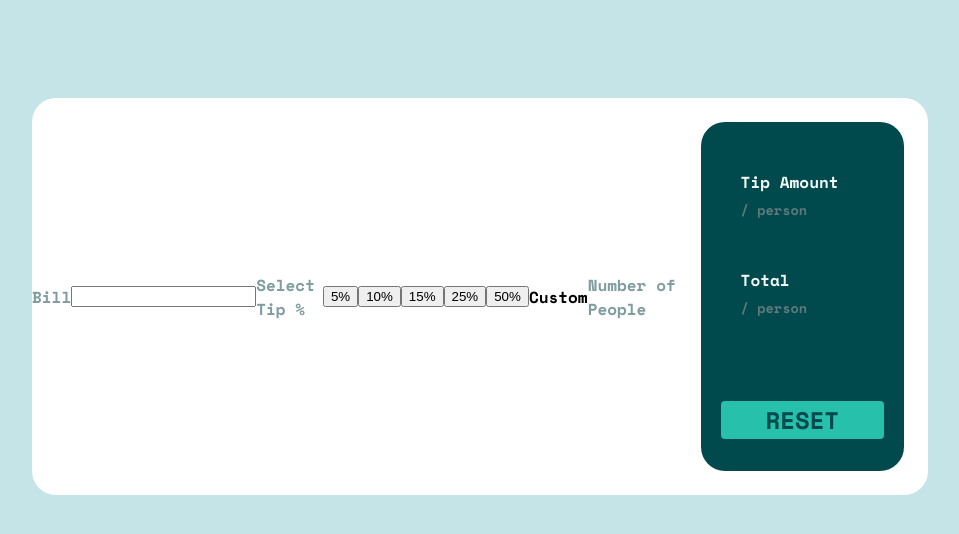
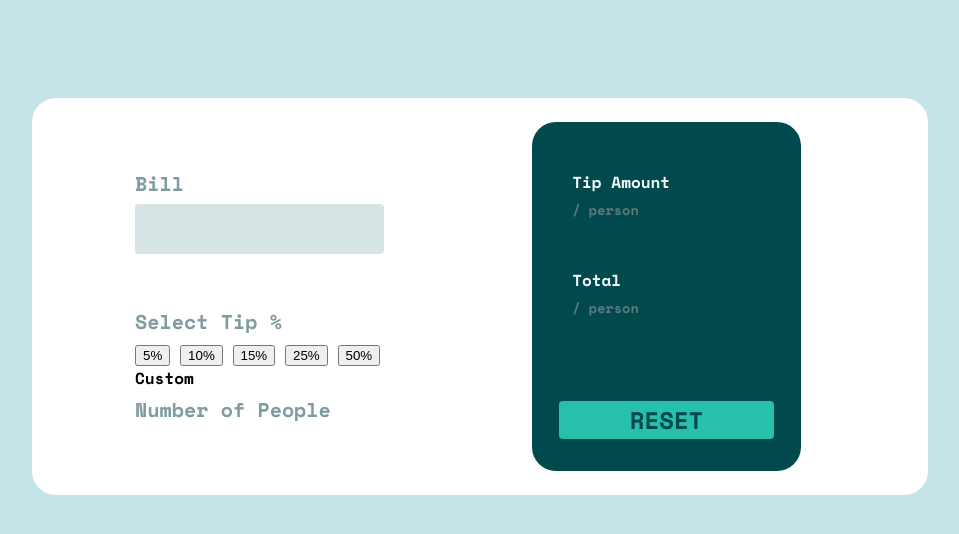
Before and after one commit to stefannpv/tips-calulator-app, a plain HTML site: page index.html in a window 1280 px wide. Shown: the part 236-770 px from the top of the page, without its empty margins (160-1119 px from the left). Drawn offline with nearby package versions, Linux system fonts and the light colour scheme.

Commit message:
More styles

```diff
--- a/index.html
+++ b/index.html
@@ -24,20 +24,27 @@
     <div class="wrapper">
 
     <div class="hero">
+
+      <div class="firstSection">
         <p class="pType1">Bill</p>
 
-    <input type="text" id="bill" name="Bill" required
-    minlength="1" maxlength="8" size="20">
+        <input type="text" id="bill" name="Bill">
+        <!-- required
+        minlength="1" maxlength="8" size="20"> -->
 
       <p class="pType1">Select Tip %</p>
+      <div class="divButtons">
         <button id="1">5%</button>
         <button id="2">10%</button>
         <button id="3">15%</button>
         <button id="4">25%</button>
         <button id="5">50%</button>
+      </div>
       Custom
 
       <p class="pType1">Number of People</p>
+      </div>
+
 
 <div class="secondSection">
 
--- a/styles.css
+++ b/styles.css
@@ -28,17 +28,42 @@ body, html{
     border-radius:1.5rem;
 }
 
+.firstSection{
+    display:inline-flexbox;
+    justify-content: left;
+    align-items: flex-start;
+    padding-right: 8rem;
+}
+
 .pType1{
     color: HSL(184, 14%, 56%);
+    line-height: 0;
+    font-size: 1.25rem
 }
 
 #bill{
     color: HSL(189°, 41%, 97%);
 }
 
+input{
+    background-color: #D6E4E5;
+    color: HSL(189°, 41%, 97%);
+    border: 0;
+    height: 3rem;
+    width: 100%;
+    border-radius: 0.25rem;
+    margin-bottom: 3rem
+}
+
+.divButton{
+    display: grid;
+    grid-template-columns: 1fr 1fr;
+    grid-row: 1fr 1fr;
+}
+
 .secondSection{
     background-color: hsl(183, 100%, 15%);
-    width: 40%;
+    width: 30%;
     margin: 1.5rem;
     border-radius:1.5rem;
 }
```
Lines whose indentation alone changed are shown as unchanged.
